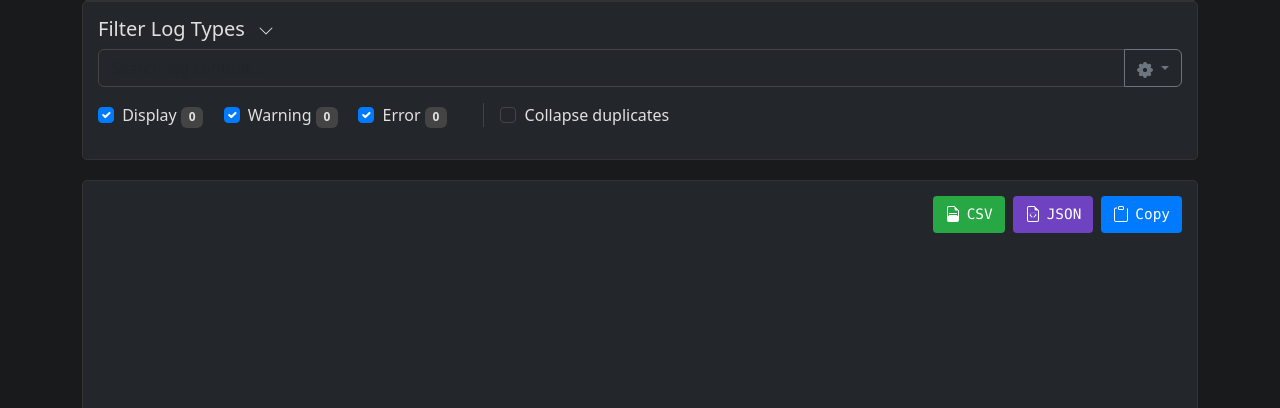
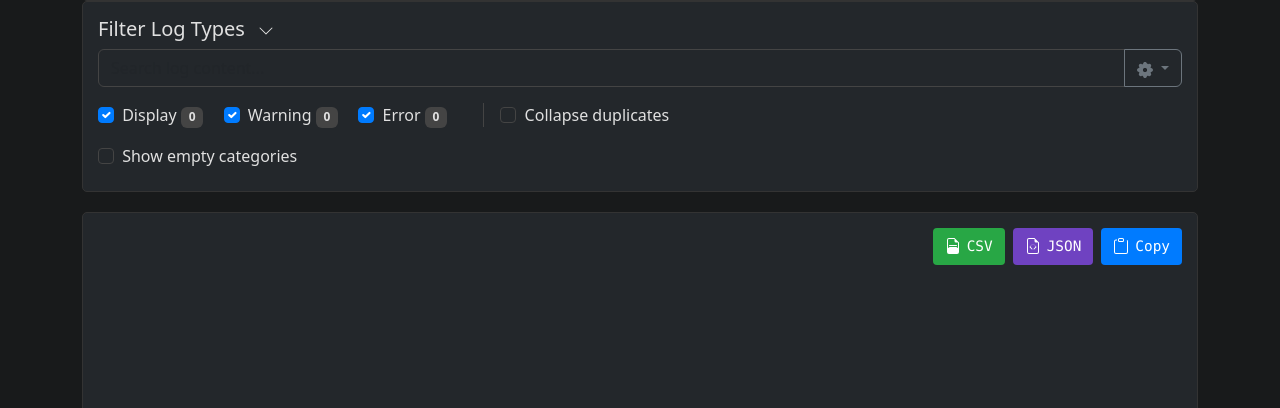
Before and after one commit to AugustWasilowski/unreal-log-analyzer, a Flask app: page / in a window 1280 px wide. Shown: the part 578-986 px from the top of the page. Run offline with Flask 3, Linux system fonts and the light colour scheme; some libraries are stand-ins or nearby versions.

Commit message:
feat: add Show empty categories toggle to filter panel
Adds a checkbox below the log level filters that, when checked, keeps
all category columns visible even when their filtered count is zero.
Default is off (empty categories hidden), matching existing behavior.

Co-Authored-By: Claude Sonnet 4.6 <noreply@anthropic.com>

```diff
--- a/static/js/ui.js
+++ b/static/js/ui.js
@@ -25,7 +25,8 @@ class UI {
             useRegex: document.getElementById('useRegex'),
             searchHistory: document.getElementById('searchHistory'),
             clearHistory: document.getElementById('clearHistory'),
-            collapseDuplicates: document.getElementById('collapseDuplicates')
+            collapseDuplicates: document.getElementById('collapseDuplicates'),
+            showEmptyCategories: document.getElementById('showEmptyCategories')
         };
     }
 
@@ -57,6 +58,13 @@ class UI {
         this.setupSearchHistory();
         console.log('Setting up keyboard navigation...');
         this.setupKeyboardNavigation();
+
+        if (this.elements.showEmptyCategories) {
+            this.elements.showEmptyCategories.addEventListener('change', () => {
+                window.app.updateDisplay();
+            });
+        }
+
         this.initialized = true;
     }
 
@@ -239,10 +247,11 @@ class UI {
             if (badge) {
                 const count = counts[typeObj.type];
                 badge.textContent = count;
-                // Hide the entire category column when count is 0
+                // Hide the entire category column when count is 0 (unless showEmptyCategories is checked)
                 const col = badge.closest('.col-md-3');
                 if (col) {
-                    col.style.display = count > 0 ? '' : 'none';
+                    const showEmpty = this.elements.showEmptyCategories && this.elements.showEmptyCategories.checked;
+                    col.style.display = (count > 0 || showEmpty) ? '' : 'none';
                 }
             }
         });
--- a/templates/index.html
+++ b/templates/index.html
@@ -509,6 +509,13 @@
                         Collapse duplicates
                     </label>
                 </div>
+                <div class="mb-2">
+                    <label class="form-check-label">
+                        <input class="form-check-input me-1" type="checkbox" id="showEmptyCategories"
+                               aria-label="Show categories with no matching entries">
+                        Show empty categories
+                    </label>
+                </div>
                 <div id="logTypeFilters" class="row" role="group" aria-label="Log type filters">
                     <!-- Log type checkboxes will be added here dynamically -->
                 </div>
```
